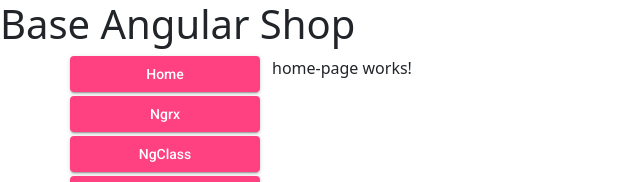
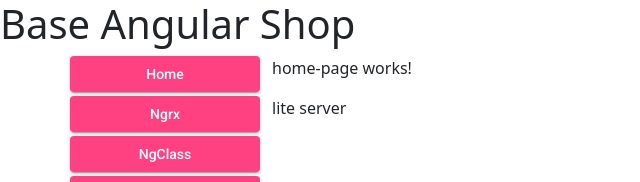
Before and after one commit to coinci/BaseAngularShop, an Angular app: page / in a window 1280 px wide. Shown: the top 182 px of the page, without its empty margins (0-640 px from the left). Built offline with nearby package versions, Linux system fonts and the light colour scheme.

Commit message:
add  lite server description to home

```diff
--- a/src/app/home-page/home-page.component.html
+++ b/src/app/home-page/home-page.component.html
@@ -1 +1,2 @@
 <p>home-page works!</p>
+<div>lite server</div>
```
